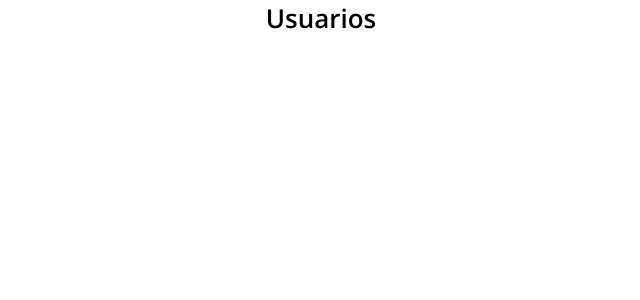
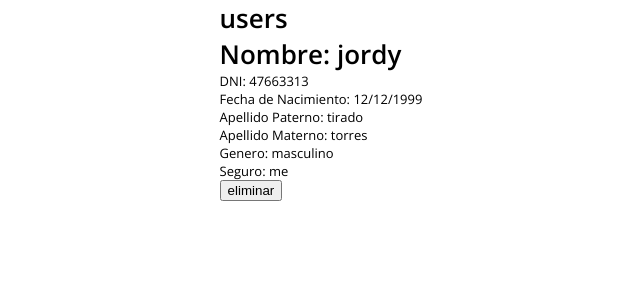
Before and after one commit to jordytiradotorres/cotizador-seguro-salud, a React (Create React App) app: page /users in a window 1280 px wide. Shown: the top 300 px of the page, without its empty margins (319-959 px from the left). Built offline with nearby package versions, Linux system fonts and the light colour scheme; data requests are answered from the project's data file.

Commit message:
adding fake api

```diff
--- a/package.json
+++ b/package.json
@@ -6,6 +6,7 @@
     "@testing-library/jest-dom": "^5.11.4",
     "@testing-library/react": "^11.1.0",
     "@testing-library/user-event": "^12.1.10",
+    "json-server": "^0.16.3",
     "react": "^17.0.2",
     "react-dom": "^17.0.2",
     "react-router-dom": "^5.3.0",
@@ -17,7 +18,8 @@
     "start": "react-scripts start",
     "build": "react-scripts build",
     "test": "react-scripts test",
-    "eject": "react-scripts eject"
+    "eject": "react-scripts eject",
+    "fake-api": "json-server --watch src/api/db.json --port 5000"
   },
   "eslintConfig": {
     "extends": [
--- a/src/App.js
+++ b/src/App.js
@@ -66,7 +66,7 @@ const App = () => {
     return errors;
   };
 
-  const { form, errors, handleChange, handleBlur, handleSubmit } = useForm(
+  const { form, errors, handleChange, handleBlur } = useForm(
     initialForm,
     validateForm
   );
@@ -102,10 +102,9 @@ const App = () => {
           protectionPolicy,
           shippingPolicy,
           users,
-          setUsers,
           handleChange,
           handleBlur,
-          handleSubmit,
+          setUsers,
           handleCheckedProtectionPolicy,
           handleCheckedShippingPolicy,
           handleKeyDown,
--- /dev/null
+++ b/src/api/db.json
@@ -0,0 +1,14 @@
+{
+  "patients": [
+    {
+      "dni": "47663313",
+      "birth": "12/12/1999",
+      "phone": "963963935",
+      "name": "jordy",
+      "fatherLastName": "tirado",
+      "motherLastName": "torres",
+      "gender": "masculino",
+      "insure": "me"
+    }
+  ]
+}
--- a/src/hooks/useForm.js
+++ b/src/hooks/useForm.js
@@ -18,17 +18,17 @@ const useForm = (initialForm, validateForm) => {
     setErrors(validateForm(form));
   };
 
-  const handleSubmit = (e) => {
-    e.preventDefault();
-    setErrors(validateForm(form));
-  };
+  // const handleSubmit = (e) => {
+  //   e.preventDefault();
+  //   setErrors(validateForm(form));
+  // };
 
   return {
     form,
     errors,
     handleChange,
     handleBlur,
-    handleSubmit,
+    // handleSubmit,
   };
 };
 
--- a/src/pages/AddPatients.js
+++ b/src/pages/AddPatients.js
@@ -8,26 +8,37 @@ import base from "../images/Base.png";
 import shadow from "../images/Illustration-1.png";
 import Step from "./../components/Step/index";
 
+// import db from "../api/db.json";
+
 const AddPatients = () => {
-  const {
-    form,
-    errors,
-    handleSubmit,
-    handleChange,
-    handleBlur,
-    handleKeyDown,
-  } = useContext(AuthContext);
+  const { form, errors, handleADD, handleChange, handleBlur, handleKeyDown } =
+    useContext(AuthContext);
 
   const history = useHistory();
 
   const handleSend = (e) => {
-    if (
-      !errors.dni &&
-      !errors.birth &&
-      !errors.name &&
-      !errors.fatherLastName &&
-      !errors.motherLastName
-    ) {
+    e.preventDefault();
+
+    fetch("http://localhost:5000/patients", {
+      method: "POST",
+      body: JSON.stringify({
+        dni: form.dni,
+        birth: form.birth,
+        phone: form.phone,
+        name: form.name,
+        fatherLastName: form.fatherLastName,
+        motherLastName: form.motherLastName,
+        gender: form.gender,
+        insure: form.insure,
+      }),
+      headers: {
+        "Content-type": "application/json; charset=UTF-8",
+      },
+    })
+      .then((response) => response.json())
+      .then((result) => console.log(result));
+
+    if (Object.keys(errors).length === 0) {
       history.push("/choosePlan");
     } else {
       return;
@@ -60,7 +71,8 @@ const AddPatients = () => {
 
         <p className="subtitle">Datos personales del titular</p>
 
-        <form onSubmit={handleSubmit}>
+        {/* <form onSubmit={handleSubmit}> */}
+        <form onSubmit={handleSend}>
           <div className="field">
             <select name="option">
               <option value="dni">DNI</option>
@@ -186,7 +198,10 @@ const AddPatients = () => {
             </label>
           </div>
 
-          <Button content="Continuar" handleSend={handleSend} />
+          <button type="button" onClick={handleADD}>
+            agregar paciente
+          </button>
+          <Button content="Continuar" />
         </form>
       </div>
     </section>
--- a/src/pages/Users.js
+++ b/src/pages/Users.js
@@ -1,9 +1,47 @@
-import React from "react";
+import { useEffect, useState } from "react";
 
 const Users = () => {
+  const [data, setData] = useState([]);
+
+  useEffect(() => {
+    const response = fetch("http://localhost:5000/patients");
+
+    response
+      .then((result) => result.json())
+      .then((data) => {
+        setData(data);
+      });
+  }, []);
+
+  const handleDelete = (id) => {
+    // console.log(data);
+    //  data.filter((item) => item.id === id);
+    // const idd = fetch(
+    //   `https://my-json-server.typicode.com/jordytiradotorres/json-db/cursos/${id}`,
+    //   {
+    //     method: "DELETE",
+    //   }
+    // );
+  };
+
   return (
     <div>
-      <h1>Usuarios</h1>
+      <h1>users</h1>
+
+      {data.map((item) => (
+        <div key={item.id}>
+          <h1>Nombre: {item.name}</h1>
+          <p>DNI: {item.dni}</p>
+          <p>Fecha de Nacimiento: {item.birth}</p>
+          <p>Apellido Paterno: {item.fatherLastName}</p>
+          <p>Apellido Materno: {item.motherLastName}</p>
+          <p>Genero: {item.gender}</p>
+          <p>Seguro: {item.insure}</p>
+          <button type="button" onClick={() => handleDelete(item.id)}>
+            eliminar
+          </button>
+        </div>
+      ))}
     </div>
   );
 };
```
Also changed, not shown: 1 other file (tests, documents, lock files or other folders).
